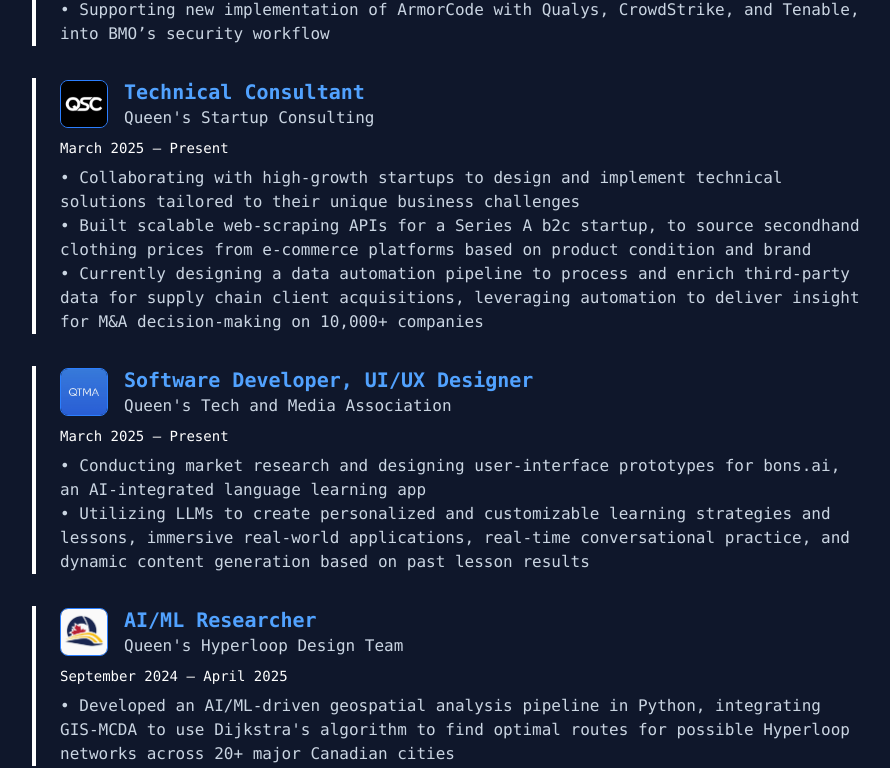
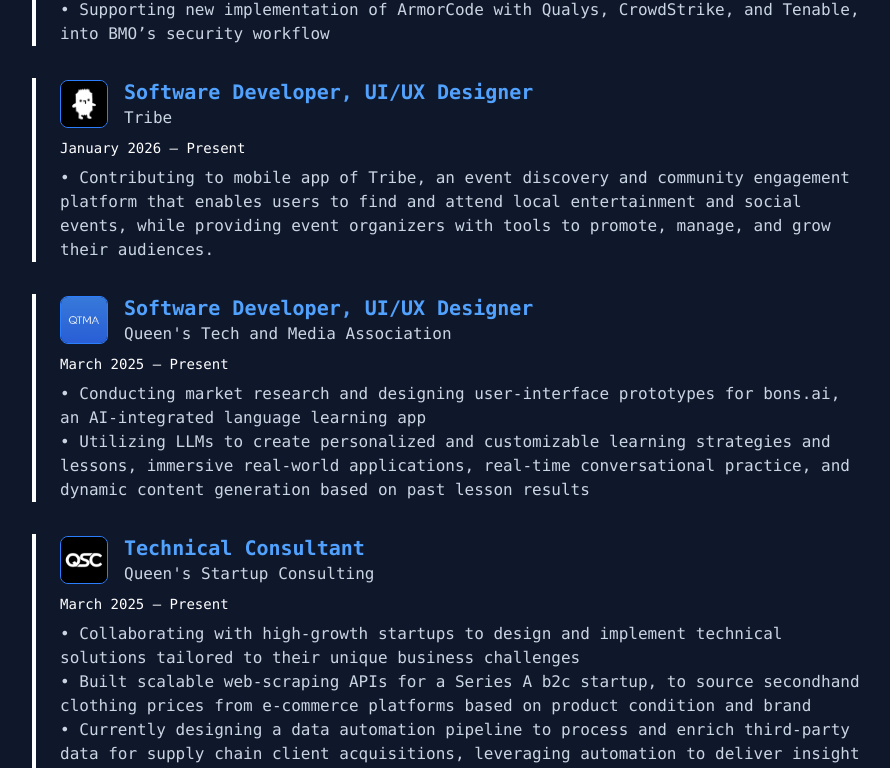
Before and after one commit to kzy0525/kevinye-website, a Next.js app: page / in a window 1280 px wide. Shown: the part 1495-2263 px from the top of the page, without its empty margins (192-1082 px from the left). Built offline with nearby package versions, Linux system fonts and the light colour scheme.

Commit message:
new experienced added

```diff
--- a/src/components/Sections.tsx
+++ b/src/components/Sections.tsx
@@ -30,17 +30,15 @@
             <div className="border-l-4 border-accent pl-6">
               <div className="flex items-center mb-2">
                 <div className="w-12 h-12 rounded-lg flex items-center justify-center mr-4 border border-blue-500 overflow-hidden">
-                  <Image src="/images/qsc.jpg" alt="QSC" width={48} height={48} className="w-full h-full object-cover rounded" />
+                  <Image src="/images/tribe.jpeg" alt="Tribe" width={48} height={48} className="w-full h-full object-cover rounded" />
                 </div>
                 <div>
-                  <h3 className="text-xl font-semibold text-blue-400">Technical Consultant</h3>
-                  <p className="text-slate-300"><a href="https://www.queensstartupconsulting.com/" target="_blank" className="text-slate-300 hover:underline transition-colors duration-200">Queen&apos;s Startup Consulting</a></p>
+                  <h3 className="text-xl font-semibold text-blue-400">Software Developer, UI/UX Designer</h3>
+                  <p className="text-slate-300"><a href="https://wetribe.io/" target="_blank" className="text-slate-300 hover:underline transition-colors duration-200">Tribe</a></p>
                 </div>
               </div>
-              <p className="text-white text-sm mb-2">March 2025 — Present</p>
-              <p className="text-slate-300">• Collaborating with high-growth startups to design and implement technical solutions tailored to their unique business challenges</p>
-              <p className="text-slate-300">•	Built scalable web-scraping APIs for a Series A b2c startup, to source secondhand clothing prices from e-commerce platforms based on product condition and brand</p>
-              <p className="text-slate-300">•	Currently designing a data automation pipeline to process and enrich third-party data for supply chain client acquisitions, leveraging automation to deliver insight for M&A decision-making on 10,000+ companies</p>
+              <p className="text-white text-sm mb-2">January 2026 — Present</p>
+              <p className="text-slate-300">• Contributing to mobile app of Tribe, an event discovery and community engagement platform that enables users to find and attend local entertainment and social events, while providing event organizers with tools to promote, manage, and grow their audiences.</p>
             </div>
 
             <div className="border-l-4 border-accent pl-6">
@@ -56,6 +54,22 @@
               <p className="text-white text-sm mb-2">March 2025 — Present</p>
               <p className="text-slate-300">• Conducting market research and designing user-interface prototypes for bons.ai, an AI-integrated language learning app</p>
               <p className="text-slate-300">•	Utilizing LLMs to create personalized and customizable learning strategies and lessons, immersive real-world applications, real-time conversational practice, and dynamic content generation based on past lesson results</p>
+            </div>
+
+            <div className="border-l-4 border-accent pl-6">
+              <div className="flex items-center mb-2">
+                <div className="w-12 h-12 rounded-lg flex items-center justify-center mr-4 border border-blue-500 overflow-hidden">
+                  <Image src="/images/qsc.jpg" alt="QSC" width={48} height={48} className="w-full h-full object-cover rounded" />
+                </div>
+                <div>
+                  <h3 className="text-xl font-semibold text-blue-400">Technical Consultant</h3>
+                  <p className="text-slate-300"><a href="https://www.queensstartupconsulting.com/" target="_blank" className="text-slate-300 hover:underline transition-colors duration-200">Queen&apos;s Startup Consulting</a></p>
+                </div>
+              </div>
+              <p className="text-white text-sm mb-2">March 2025 — Present</p>
+              <p className="text-slate-300">• Collaborating with high-growth startups to design and implement technical solutions tailored to their unique business challenges</p>
+              <p className="text-slate-300">•	Built scalable web-scraping APIs for a Series A b2c startup, to source secondhand clothing prices from e-commerce platforms based on product condition and brand</p>
+              <p className="text-slate-300">•	Currently designing a data automation pipeline to process and enrich third-party data for supply chain client acquisitions, leveraging automation to deliver insight for M&A decision-making on 10,000+ companies</p>
             </div>
 
             <div className="border-l-4 border-accent pl-6">
```
Also changed, not shown: public/images/tribe.jpeg (added).
